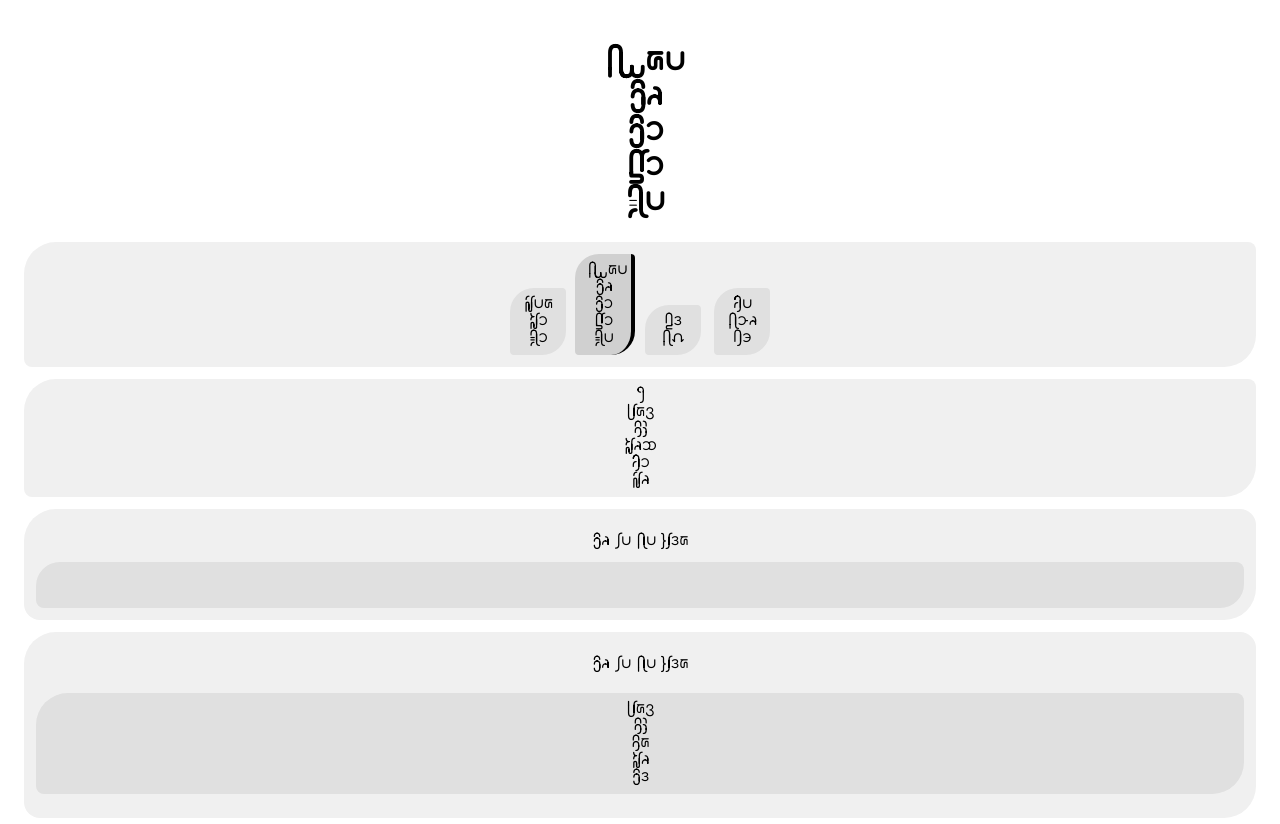
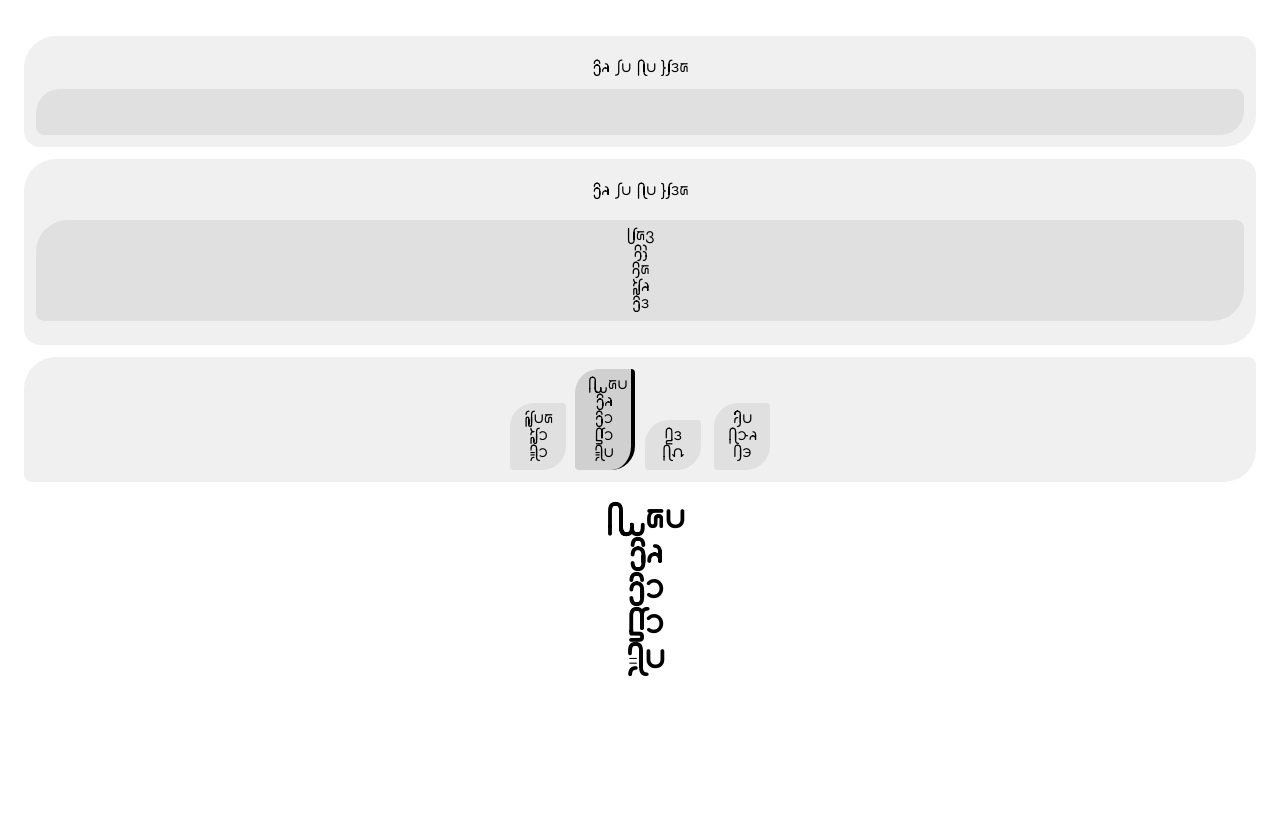
Before and after one commit to Krhitlashi/Krhitlashi.github.io, a plain HTML site: page ſ͔ɭᴜ ᶅſɔ.html in a window 1280 px wide. Drawn offline with Linux system fonts and the light colour scheme.

Commit message:
ſ̀ȷᴜ ſɭᴜꞇ ſ͔ɭᴜ ᶅſɔ.html

```diff
--- a/ſ͔ɭᴜ ᶅſɔ.html
+++ b/ſ͔ɭᴜ ᶅſɔ.html
@@ -11,16 +11,6 @@
  <link rel="stylesheet" href="hashe.css">
 </head>
 
-<h1 style="text-align:center;">ſɭˬꞇᴜ <br> ꞁȷ̀ɹ <br> ꞁȷ̀ɔ <br> ᶅſɔ <br> ſ͔ɭᴜ</h1>
-
-<p style="text-align:center;">
-<a href="index.html">j͑ʃᴜꞇ <br> j͐ʃɔ <br> ſ͔ɭɔ</a>
-<h>ſɭˬꞇᴜ <br> ꞁȷ̀ɹ <br> ꞁȷ̀ɔ <br> ᶅſɔ <br> ſ͔ɭᴜ</h>
-<a href="kootso.html">ſᶘɜ <br> ſɭw</a>
-<a href="paaksiica.html">ſɟᴜ <br> ſɭɔ˞ɹ <br> ſןэ</a> </p>
-
-<p>⟅ <br> ɭʃꞇȝ <br> ⺓ <br> j͐ʃɹʞ <br> ſɟɔ <br> j͑ʃɹ</p>
-
 <form>
 <p class="miikef">ꞁȷ̀ɹ ʃᴜ ſɭᴜ }ʃɜꞇ</p>
 <input>
@@ -31,6 +21,14 @@
 <p class="miikef">ꞁȷ̀ɹ ʃᴜ ſɭᴜ }ʃɜꞇ</p>
 <p class="ciihii">ɭʃꞇȝ <br> ⺓ <br> ŋᷠꞇ <br> j͐ʃɹ <br> ꞁȷ̀ɜ</p>
 </form>
+
+<p style="text-align:center;">
+<a href="index.html">j͑ʃᴜꞇ <br> j͐ʃɔ <br> ſ͔ɭɔ</a>
+<h>ſɭˬꞇᴜ <br> ꞁȷ̀ɹ <br> ꞁȷ̀ɔ <br> ᶅſɔ <br> ſ͔ɭᴜ</h>
+<a href="kootso.html">ſᶘɜ <br> ſɭw</a>
+<a href="paaksiica.html">ſɟᴜ <br> ſɭɔ˞ɹ <br> ſןэ</a> </p>
+
+<h1 style="text-align:center;">ſɭˬꞇᴜ <br> ꞁȷ̀ɹ <br> ꞁȷ̀ɔ <br> ᶅſɔ <br> ſ͔ɭᴜ</h1>
 
 <script>
     window.addEventListener('load', () => {
```
